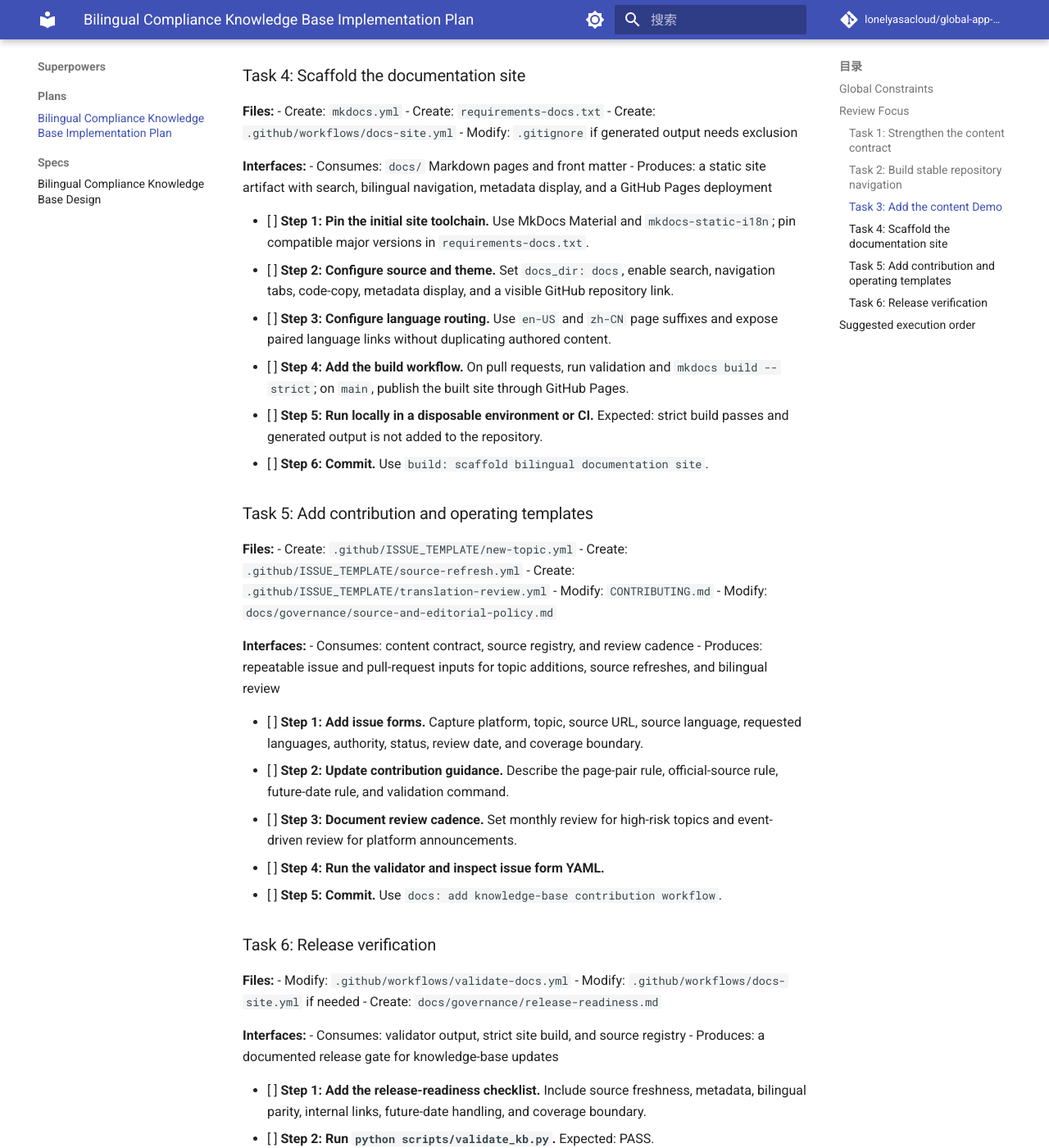
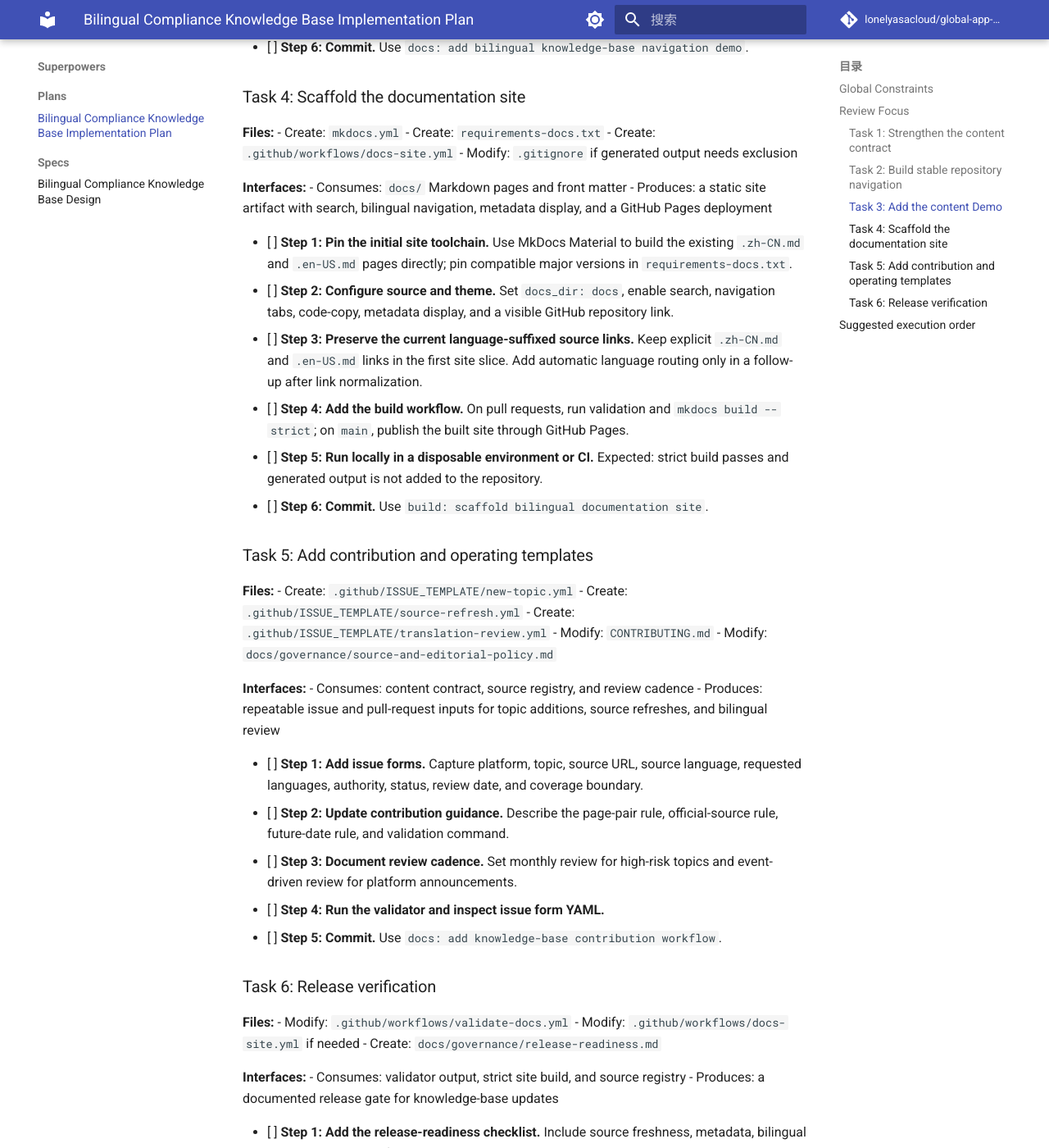
Before and after one commit to lonelyasacloud/global-app-marketplace-compliance-hub, an MkDocs documentation site: the page built from docs/superpowers/plans/2026-11-27-bilingual-compliance-knowledge-base.md, in a window 1280 px wide and 1400 px high, scrolled down 3040 px. Shown: the whole window at 82% size. Built offline with MkDocs 1.6.1 and Material for MkDocs 9.7.7, drawn with Linux system fonts in a browser that asks for light colours; comment, search, counter and statistics services are not loaded; some of the changed text lies outside the part shown.

Commit message:
docs: align site plan with bilingual link strategy

```diff
--- a/docs/superpowers/plans/2026-11-27-bilingual-compliance-knowledge-base.md
+++ b/docs/superpowers/plans/2026-11-27-bilingual-compliance-knowledge-base.md
@@ -6,7 +6,7 @@
 
 **Architecture:** Keep `docs/` as authored Markdown and `data/sources/` as evidence inventory. Add stable bilingual navigation and a small content Demo first; then build a MkDocs Material site with static search, metadata visibility, language links, and GitHub Pages deployment. GitHub Actions remains the validation and publishing gate.
 
-**Tech Stack:** Markdown with YAML front matter, Python validation script, MkDocs Material, `mkdocs-static-i18n`, GitHub Actions, GitHub Pages.
+**Tech Stack:** Markdown with YAML front matter, Python validation script, MkDocs Material, GitHub Actions, GitHub Pages. Automatic locale routing is a follow-up after language-suffixed links are normalized.
 
 **Spec:** `docs/superpowers/specs/2026-11-27-bilingual-compliance-knowledge-base-design.md`
 
@@ -104,9 +104,9 @@
 - Consumes: `docs/` Markdown pages and front matter
 - Produces: a static site artifact with search, bilingual navigation, metadata display, and a GitHub Pages deployment
 
-- [ ] **Step 1: Pin the initial site toolchain.** Use MkDocs Material and `mkdocs-static-i18n`; pin compatible major versions in `requirements-docs.txt`.
+- [ ] **Step 1: Pin the initial site toolchain.** Use MkDocs Material to build the existing `.zh-CN.md` and `.en-US.md` pages directly; pin compatible major versions in `requirements-docs.txt`.
 - [ ] **Step 2: Configure source and theme.** Set `docs_dir: docs`, enable search, navigation tabs, code-copy, metadata display, and a visible GitHub repository link.
-- [ ] **Step 3: Configure language routing.** Use `en-US` and `zh-CN` page suffixes and expose paired language links without duplicating authored content.
+- [ ] **Step 3: Preserve the current language-suffixed source links.** Keep explicit `.zh-CN.md` and `.en-US.md` links in the first site slice. Add automatic language routing only in a follow-up after link normalization.
 - [ ] **Step 4: Add the build workflow.** On pull requests, run validation and `mkdocs build --strict`; on `main`, publish the built site through GitHub Pages.
 - [ ] **Step 5: Run locally in a disposable environment or CI.** Expected: strict build passes and generated output is not added to the repository.
 - [ ] **Step 6: Commit.** Use `build: scaffold bilingual documentation site`.
@@ -149,6 +149,6 @@
 
 ## Suggested execution order
 
-Run Tasks 1–3 first as the GitHub-native Demo milestone. Review the Demo content and navigation before selecting final visual styling. Then run Tasks 4–6 as the documentation-site milestone.
+Run Tasks 1–3 first as the GitHub-native Demo milestone. Review the Demo content and navigation before selecting final visual styling. Then run Task 4 as the first MkDocs Material site milestone. Treat automatic locale routing as a follow-up after the repository's language-suffixed links are normalized.
 
 The first milestone is useful on GitHub by itself and can be reviewed without enabling GitHub Pages. The second milestone adds the polished reading experience after the information architecture has been validated by actual users.
```
